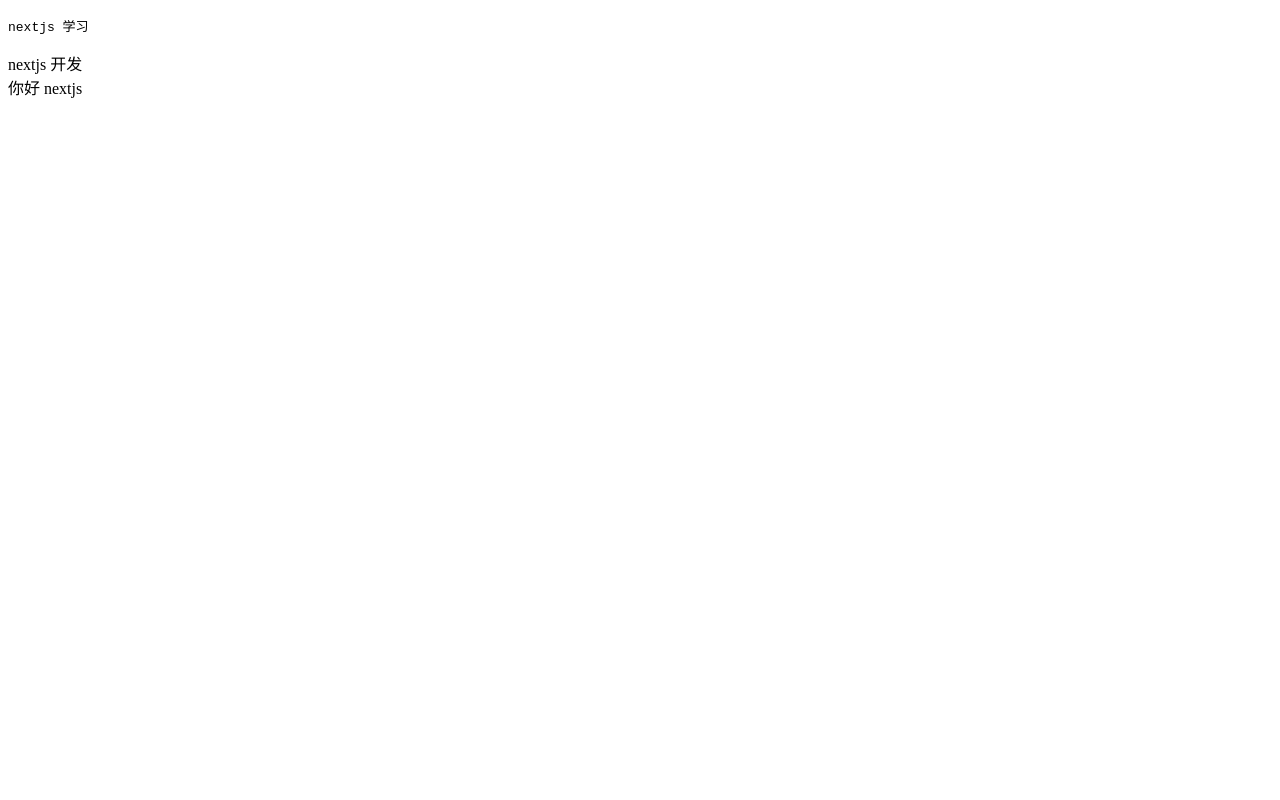
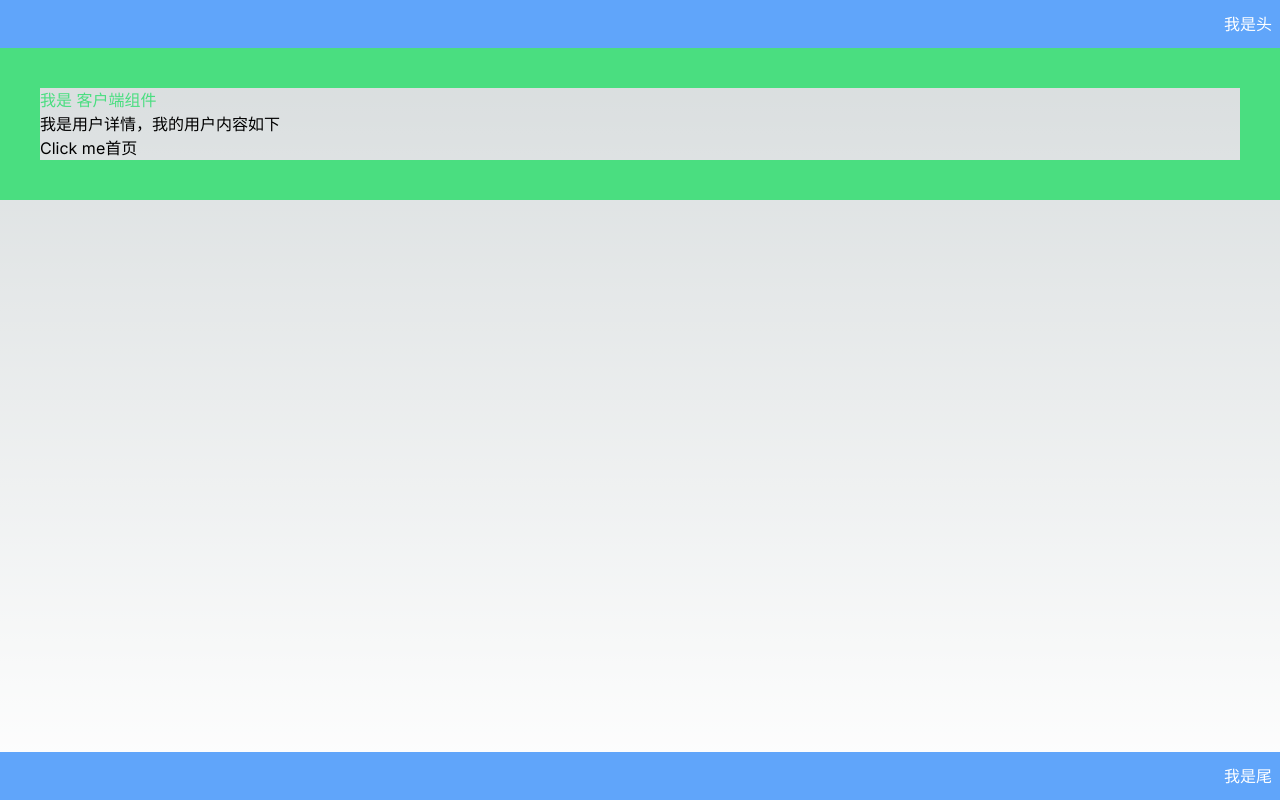
Before and after one commit to vistwang/next-frame, a Next.js app: page /user in a window 1280 px wide. Built offline with nearby package versions, Linux system fonts and the light colour scheme.

Commit message:
fix: 客户端组件使用

```diff
--- /dev/null
+++ b/src/app/components/client-components/ClientComponentExample.tsx
@@ -0,0 +1,25 @@
+"use client";
+import React, { memo, useCallback, useEffect, useState } from 'react';
+
+// eslint-disable-next-line react/display-name
+export default memo(() => {
+    const [data, setData] = useState<any>();
+
+    useEffect(() => {
+        async function fetchData() {
+            const res = await fetch('http://localhost:3000/api/user');
+            const jsonData: { message: string; dataArray: number[] } = await res.json();
+            setData(jsonData);
+        }
+        fetchData();
+    }, []);
+
+    const handleClick = useCallback(() => {
+        alert('Button clicked!');
+    }, []);
+
+    return <>
+    {data ? <div>{data?.message}</div> : <div>Loading...</div>}
+    <button onClick={handleClick}>Click me</button>
+    </>
+})
--- a/src/app/layout.tsx
+++ b/src/app/layout.tsx
@@ -17,9 +17,9 @@ export default function RootLayout({
   return (
     <html lang="en" className="h-full bg-gray-100">
       <body className={`${inter.className} h-full justify-between flex flex-col`}>
-        <header className="bg-blue-400 py-3 px-2 text-white">我是头</header>
+        <header className="bg-blue-400 py-3 px-2 text-white text-right">我是头</header>
         <main className="flex-1">{children}</main>
-        <footer className="bg-blue-400 py-3 px-2 text-white">我是尾</footer>
+        <footer className="bg-blue-400 py-3 px-2 text-white text-right">我是尾</footer>
       </body>
     </html>
   )
--- a/src/app/page.tsx
+++ b/src/app/page.tsx
@@ -31,6 +31,11 @@ export default function Index() {
           products
         </Link>
       </li>
+      <li className="p-4 h-14 rounded-lg flex items-center justify-center bg-sky-300 shadow-lg">
+        <Link href="/user">
+          客户端组件
+        </Link>
+      </li>
     </ul>
     </div>
 }
--- /dev/null
+++ b/src/app/user/page.tsx
@@ -0,0 +1,14 @@
+import Link from "next/link";
+import ClientComponentExample from '@/app/components/client-components/ClientComponentExample'
+
+export default function Index() {
+  return (
+    <div className="border-green-400 border-40">
+    <h1 className='text-green-400'>我是 客户端组件</h1>
+    <ClientComponentExample />
+    <Link href="/">
+      首页
+      </Link>
+    </div>
+  )
+}
--- a/src/pages/user.tsx
+++ /dev/null
@@ -1,29 +0,0 @@
-import Image from 'next/image'
-
-export default function Index() {
-  return (
-    <main className="flex min-h-screen flex-col items-center justify-between p-24">
-      <div className="z-10 w-full max-w-5xl items-center justify-between font-mono text-sm lg:flex">
-        <p className="fixed left-0 top-0 flex w-full justify-center border-b border-gray-300 bg-gradient-to-b from-zinc-200 pb-6 pt-8 backdrop-blur-2xl dark:border-neutral-800 dark:bg-zinc-800/30 dark:from-inherit lg:static lg:w-auto  lg:rounded-xl lg:border lg:bg-gray-200 lg:p-4 lg:dark:bg-zinc-800/30">
-          <code className="font-mono font-bold">nextjs 学习</code>
-        </p>
-      </div>
-
-      <div className="relative flex place-items-center before:absolute before:h-[300px] before:w-[480px] before:-translate-x-1/2 before:rounded-full before:bg-gradient-radial before:from-white before:to-transparent before:blur-2xl before:content-[''] after:absolute after:-z-20 after:h-[180px] after:w-[240px] after:translate-x-1/3 after:bg-gradient-conic after:from-sky-200 after:via-blue-200 after:blur-2xl after:content-[''] before:dark:bg-gradient-to-br before:dark:from-transparent before:dark:to-blue-700 before:dark:opacity-10 after:dark:from-sky-900 after:dark:via-[#0141ff] after:dark:opacity-40 before:lg:h-[360px] z-[-1]">
-        nextjs 开发
-        {/* <Image
-          className="relative dark:drop-shadow-[0_0_0.3rem_#ffffff70] dark:invert"
-          src="/next.svg"
-          alt="Next.js Logo"
-          width={180}
-          height={37}
-          priority
-        /> */}
-      </div>
-
-      <div className="mb-32 grid text-center lg:mb-0 lg:grid-cols-4 lg:text-left">
-        你好 nextjs
-      </div>
-    </main>
-  )
-}
```
